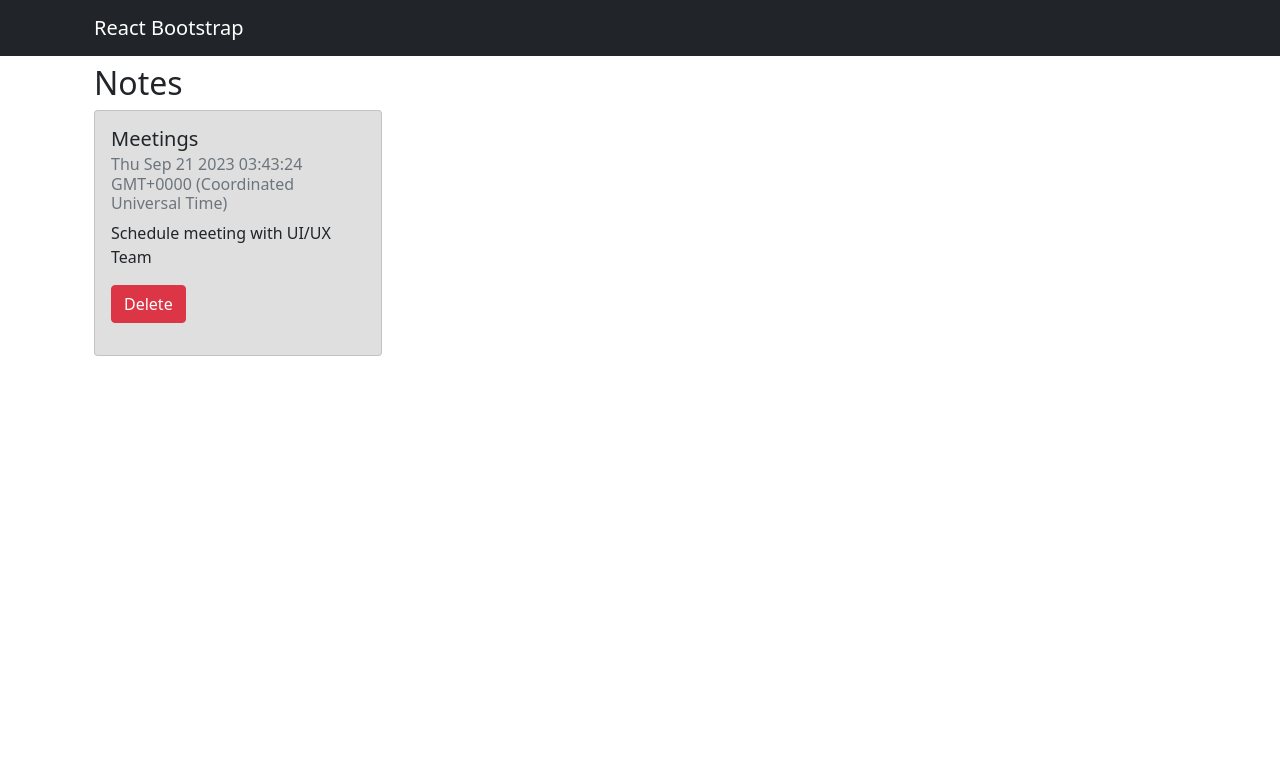
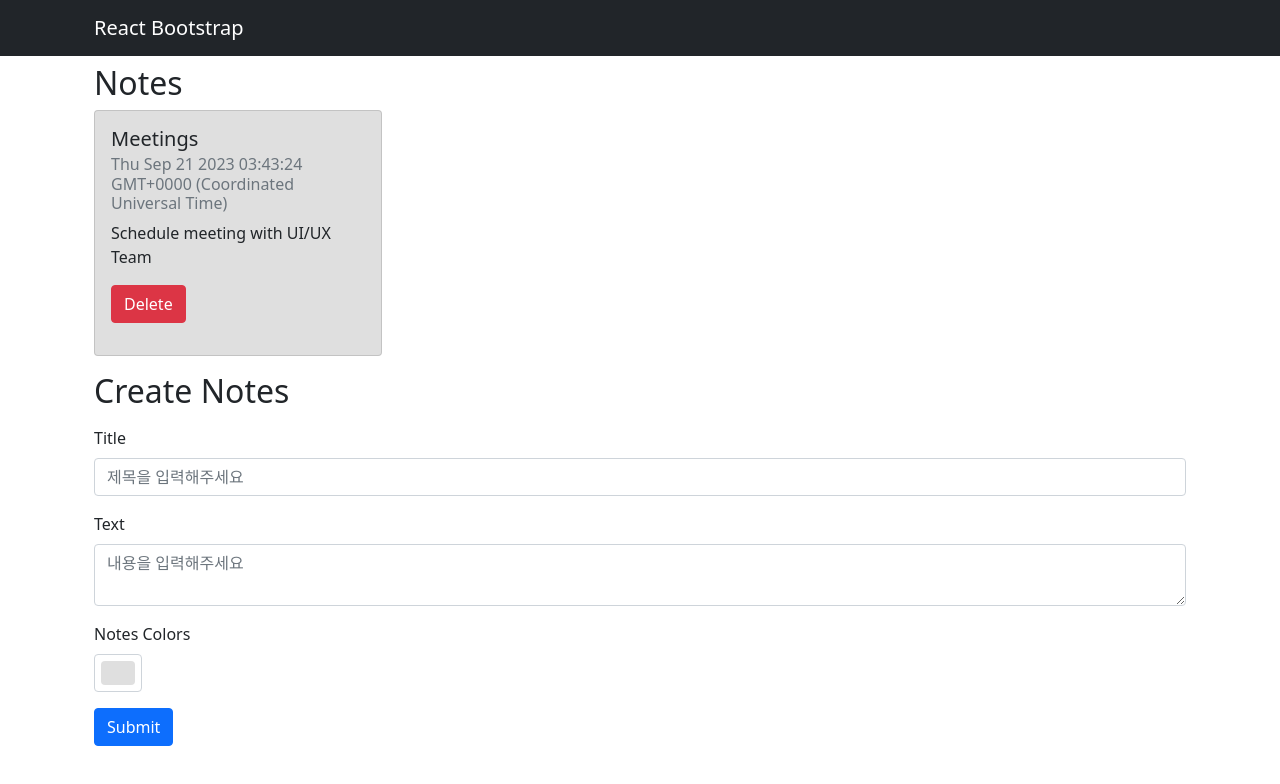
Before and after one commit to HJunng/notes-app, a React (Create React App) app: page / in a window 1280 px wide. Shown: the top 784 px of the page. Built offline with nearby package versions, Linux system fonts and the light colour scheme.

Commit message:
Create Note 폼 추가

```diff
--- a/src/App.tsx
+++ b/src/App.tsx
@@ -5,14 +5,15 @@
 import 'bootstrap/dist/css/bootstrap.min.css';
 import { Col, Container, Row } from 'react-bootstrap';
 import NotesList from './components/NotesList';
+import CreateNotes from './components/CreateNotes';
 
 function App() {
   const [notes, setNotes] = useState<Note[]>([{
-    id:(new Date).toString(),
+    id:(new Date()).toString(),
     title: "Meetings",
     text:" Schedule meeting with UI/UX Team",
     color: "#dfdfdf",
-    date: (new Date).toString()
+    date: (new Date()).toString()
   }]);
 
 
@@ -26,6 +27,11 @@
             <NotesList notes={notes} setNotes={ setNotes } />
           </Col>
         </Row>
+        <Row>
+          <Col>
+            <CreateNotes notes={notes} setNotes={ setNotes } />
+          </Col>
+        </Row>
       </Container>
     </>
   );
```
